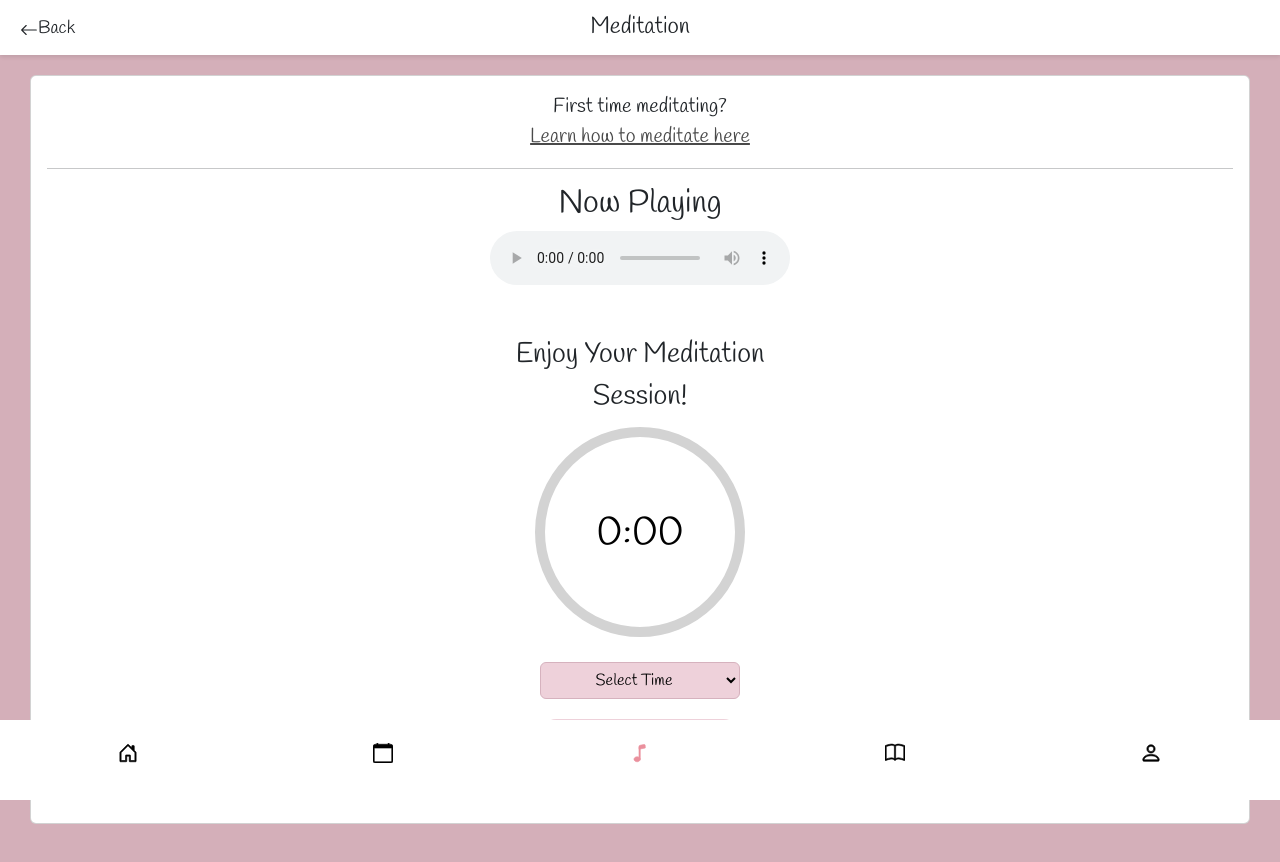
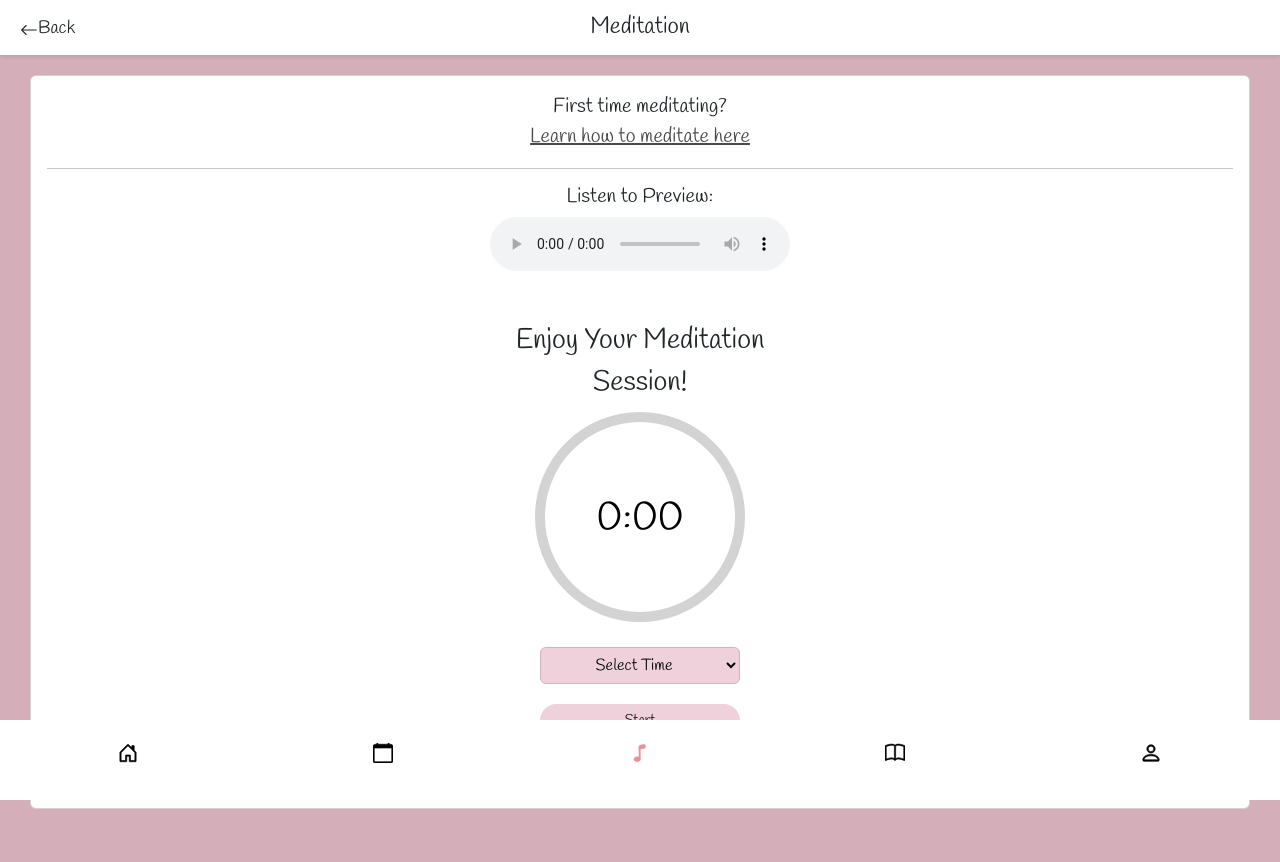
Before and after one commit to paceuniversity/team3spring2024, a React (Create React App) app in the folder moonflo/: page /meditation in a window 1280 px wide. Both pictures are taken after a click on the button "Relax". Shown: the top 862 px of the page. Built offline with nearby package versions, Linux system fonts and the light colour scheme.

Commit message:
conflict resolved

```diff
--- a/moonflo/src/components/Timer.js
+++ b/moonflo/src/components/Timer.js
@@ -113,7 +113,7 @@ const Timer = ({ onStatusChange, onPauseMusic }) => {
             <div>
                 <select onChange={handleChangeTime} value={selectedValue}>
                     <option value="" disabled>Select Time</option>
-                    <option value="300">5 Minutes</option>
+                    <option value="5">5 Minutes</option>
                     <option value="600">10 Minutes</option>
                     <option value="900">15 Minutes</option>
                 </select>
--- a/moonflo/src/components/balanceMusic.js
+++ b/moonflo/src/components/balanceMusic.js
@@ -1,68 +1,84 @@
 import React, { useState, useEffect } from 'react';
-import Timer from './Timer'; // Import the Timer component
-import Balance from './Balance.mp3'; // Import the song
+import Timer from './Timer';
+import BalancePreview from "./Previews/BalancePreview.mp3";
+import Balance from './Balance.mp3';
 
 const BalanceMusic = ({ onPauseMusic }) => {
-
   const [audio, setAudio] = useState(null); // State to manage the audio element
-  const [timerStarted, setTimerStarted] = useState(false); // State to track if the timer has started
-
+  const [timerStarted, setTimerStarted] = useState(false);  // State to track if the timer has started
+  const [pausedTime, setPausedTime] = useState(0);
+  const [isPlaying, setIsPlaying] = useState(false);
+  const [audioPosition, setAudioPosition] = useState(0);
 
   // Effect to handle cleanup when component unmounts
   useEffect(() => {
     return () => {
-      // Cleanup: Pause audio and notify parent component when unmounting
       if (audio) {
-        audio.pause(); // Pause the audio
+        audio.pause();  // Pause the audio
         onPauseMusic(); // Notify the parent component about pausing music
       }
     };
   }, [audio, onPauseMusic]); // Dependencies include 'audio' and 'onPauseMusic'
 
+
+  useEffect(() => {
+    const audioElement = new Audio(Balance);
+    setAudio(audioElement);
+    return () => {
+      audioElement.pause();
+    };
+  }, []);
+
   // Function to start playing the music
   const startMusic = () => {
-    if (!audio) {
-
-      const audioElement = new Audio(Balance); // Create new audio element
-      audioElement.play(); // Play the audio
-      setAudio(audioElement); // Set the audio state
-      setTimerStarted(true); // Set timer started state to true
-    } else {
-      audio.play(); // If audio exists, resume playing
-    }
+    if (!audio) return;
+    audio.currentTime = pausedTime;
+    audio.play(); // Play the audio
+    setTimerStarted(true);// Set the audio state
+    setIsPlaying(true); // Set timer started state to true
   };
 
-  // Function to pause the music
-
+   // Function to pause the music
   const pauseMusic = () => {
-    if (audio) {
-      audio.pause(); // Pause the audio
-    }
+    if (!audio) return;
+    setPausedTime(audio.currentTime);
+    audio.pause();
+    setTimerStarted(false);
+    setIsPlaying(false);
   };
 
   // Function to handle timer status change
   const handleTimerStatusChange = (isActive) => {
     if (isActive) {
-      startMusic(); // If timer is active, start playing music
+      startMusic();
     } else {
-      pauseMusic(); // If timer is inactive, pause the music
-      setTimerStarted(false); // Set timer started state to false
+      pauseMusic();  // Pause the audio
     }
   };
 
-  // JSX to render the component
+  const handlePauseMusic = (isPaused) => {
+    if (!audio) return;
+    if (isPaused) {
+      audio.pause();
+    } else {
+      audio.play();
+    }
+  };
+
+  const handlePauseWrapper = (isPaused) => {
+    pauseMusic();
+    handlePauseMusic(isPaused);
+  };
+
   return (
     <div className="music-player">
-      <h2>Now Playing</h2>
-      {!timerStarted && ( // Render audio element if timer is not started
-        <audio controls preload="auto" duration="120">
-          <source src={Balance} type="audio/mpeg" /> {/* Source of the audio */}
-          Your browser does not support the audio element. {/* Fallback message */}
-        </audio>
-      )}
-      <Timer onStatusChange={handleTimerStatusChange} onPauseMusic={pauseMusic} /> {/* Timer component */}
+      <h2 className='music-preview-caption'>Listen to Preview:</h2>
+      <audio controls preload="auto" src={BalancePreview}>
+        Your browser does not support the audio element.
+      </audio>
+      <Timer onStatusChange={handleTimerStatusChange} onPauseMusic={handlePauseWrapper} />
     </div>
   );
 };
 
-export default BalanceMusic; // Export the BalanceMusic component
+export default BalanceMusic;
--- a/moonflo/src/components/elevateMusic.js
+++ b/moonflo/src/components/elevateMusic.js
@@ -1,70 +1,84 @@
 import React, { useState, useEffect } from 'react';
-import Timer from './Timer'; // Import the Timer component
-import Elevate from './Elevate.mp3'; // Import the song
+import Timer from './Timer';
+import ElevatePreview from "./Previews/ElevatePreview.mp3";
+import Elevate from './Elevate.mp3';
 
 const ElevateMusic = ({ onPauseMusic }) => {
-
   const [audio, setAudio] = useState(null); // State to manage the audio element
-  const [timerStarted, setTimerStarted] = useState(false); // State to track if the timer has started
-
+  const [timerStarted, setTimerStarted] = useState(false);  // State to track if the timer has started
+  const [pausedTime, setPausedTime] = useState(0);
+  const [isPlaying, setIsPlaying] = useState(false);
+  const [audioPosition, setAudioPosition] = useState(0);
 
   // Effect to handle cleanup when component unmounts
   useEffect(() => {
     return () => {
-      // Cleanup: Pause audio and notify parent component when unmounting
       if (audio) {
-        audio.pause(); // Pause the audio
+        audio.pause();  // Pause the audio
         onPauseMusic(); // Notify the parent component about pausing music
       }
     };
   }, [audio, onPauseMusic]); // Dependencies include 'audio' and 'onPauseMusic'
 
+
+  useEffect(() => {
+    const audioElement = new Audio(Elevate);
+    setAudio(audioElement);
+    return () => {
+      audioElement.pause();
+    };
+  }, []);
+
   // Function to start playing the music
   const startMusic = () => {
-    if (!audio) {
-
-
-      const audioElement = new Audio(Elevate); // Create new audio element
-      audioElement.play(); // Play the audio
-      setAudio(audioElement); // Set the audio state
-      setTimerStarted(true); // Set timer started state to true
-    } else {
-      audio.play(); // If audio exists, resume playing
-    }
+    if (!audio) return;
+    audio.currentTime = pausedTime;
+    audio.play(); // Play the audio
+    setTimerStarted(true);// Set the audio state
+    setIsPlaying(true); // Set timer started state to true
   };
 
-  // Function to pause the music
-
-
+   // Function to pause the music
   const pauseMusic = () => {
-    if (audio) {
-      audio.pause(); // Pause the audio
-    }
+    if (!audio) return;
+    setPausedTime(audio.currentTime);
+    audio.pause();
+    setTimerStarted(false);
+    setIsPlaying(false);
   };
 
   // Function to handle timer status change
   const handleTimerStatusChange = (isActive) => {
     if (isActive) {
-      startMusic(); // If timer is active, start playing music
+      startMusic();
     } else {
-      pauseMusic(); // If timer is inactive, pause the music
-      setTimerStarted(false); // Set timer started state to false
+      pauseMusic();  // Pause the audio
     }
   };
 
-  // JSX to render the component
+  const handlePauseMusic = (isPaused) => {
+    if (!audio) return;
+    if (isPaused) {
+      audio.pause();
+    } else {
+      audio.play();
+    }
+  };
+
+  const handlePauseWrapper = (isPaused) => {
+    pauseMusic();
+    handlePauseMusic(isPaused);
+  };
+
   return (
     <div className="music-player">
-      <h2>Now Playing</h2>
-      {!timerStarted && ( // Render audio element if timer is not started
-        <audio controls preload="auto" duration="120">
-          <source src={Elevate} type="audio/mpeg" /> {/* Source of the audio */}
-          Your browser does not support the audio element. {/* Fallback message */}
-        </audio>
-      )}
-      <Timer onStatusChange={handleTimerStatusChange} onPauseMusic={pauseMusic} /> {/* Timer component */}
+      <h2 className='music-preview-caption'>Listen to Preview:</h2>
+      <audio controls preload="auto" src={ElevatePreview}>
+        Your browser does not support the audio element.
+      </audio>
+      <Timer onStatusChange={handleTimerStatusChange} onPauseMusic={handlePauseWrapper} />
     </div>
   );
 };
 
-export default ElevateMusic; // Export the ElevateMusic component
+export default ElevateMusic;
--- a/moonflo/src/components/peaceMusic.js
+++ b/moonflo/src/components/peaceMusic.js
@@ -1,68 +1,84 @@
 import React, { useState, useEffect } from 'react';
-import Timer from './Timer'; // Import the Timer component
-import Peace from './Peace.mp3'; // Import the song
+import Timer from './Timer';
+import PeacePreview from "./Previews/PeacePreview.mp3";
+import Peace from './Peace.mp3';
 
 const PeaceMusic = ({ onPauseMusic }) => {
-
   const [audio, setAudio] = useState(null); // State to manage the audio element
-  const [timerStarted, setTimerStarted] = useState(false); // State to track if the timer has started
-
+  const [timerStarted, setTimerStarted] = useState(false);  // State to track if the timer has started
+  const [pausedTime, setPausedTime] = useState(0);
+  const [isPlaying, setIsPlaying] = useState(false);
+  const [audioPosition, setAudioPosition] = useState(0);
 
   // Effect to handle cleanup when component unmounts
   useEffect(() => {
     return () => {
-      // Cleanup: Pause audio and notify parent component when unmounting
       if (audio) {
-        audio.pause(); // Pause the audio
+        audio.pause();  // Pause the audio
         onPauseMusic(); // Notify the parent component about pausing music
       }
     };
   }, [audio, onPauseMusic]); // Dependencies include 'audio' and 'onPauseMusic'
 
+
+  useEffect(() => {
+    const audioElement = new Audio(Peace);
+    setAudio(audioElement);
+    return () => {
+      audioElement.pause();
+    };
+  }, []);
+
   // Function to start playing the music
   const startMusic = () => {
-    if (!audio) {
-
-      const audioElement = new Audio(Peace); // Create new audio element
-      audioElement.play(); // Play the audio
-      setAudio(audioElement); // Set the audio state
-      setTimerStarted(true); // Set timer started state to true
-    } else {
-      audio.play(); // If audio exists, resume playing
-
-    }
+    if (!audio) return;
+    audio.currentTime = pausedTime;
+    audio.play(); // Play the audio
+    setTimerStarted(true);// Set the audio state
+    setIsPlaying(true); // Set timer started state to true
   };
 
-  // Function to pause the music
+   // Function to pause the music
   const pauseMusic = () => {
-    if (audio) {
-      audio.pause(); // Pause the audio
-    }
+    if (!audio) return;
+    setPausedTime(audio.currentTime);
+    audio.pause();
+    setTimerStarted(false);
+    setIsPlaying(false);
   };
 
   // Function to handle timer status change
   const handleTimerStatusChange = (isActive) => {
     if (isActive) {
-      startMusic(); // If timer is active, start playing music
+      startMusic();
     } else {
-      pauseMusic(); // If timer is inactive, pause the music
-      setTimerStarted(false); // Set timer started state to false
+      pauseMusic();  // Pause the audio
     }
   };
 
-  // JSX to render the component
+  const handlePauseMusic = (isPaused) => {
+    if (!audio) return;
+    if (isPaused) {
+      audio.pause();
+    } else {
+      audio.play();
+    }
+  };
+
+  const handlePauseWrapper = (isPaused) => {
+    pauseMusic();
+    handlePauseMusic(isPaused);
+  };
+
   return (
     <div className="music-player">
-      <h2>Now Playing</h2>
-      {!timerStarted && ( // Render audio element if timer is not started
-        <audio controls preload="auto" duration="120">
-          <source src={Peace} type="audio/mpeg" /> {/* Source of the audio */}
-          Your browser does not support the audio element. {/* Fallback message */}
-        </audio>
-      )}
-      <Timer onStatusChange={handleTimerStatusChange} onPauseMusic={pauseMusic} /> {/* Timer component */}
+      <h2 className='music-preview-caption'>Listen to Preview:</h2>
+      <audio controls preload="auto" src={PeacePreview}>
+        Your browser does not support the audio element.
+      </audio>
+      <Timer onStatusChange={handleTimerStatusChange} onPauseMusic={handlePauseWrapper} />
     </div>
   );
 };
 
-export default PeaceMusic; // Export the PeaceMusic component
+export default PeaceMusic;
--- a/moonflo/src/components/relaxMusic.js
+++ b/moonflo/src/components/relaxMusic.js
@@ -1,68 +1,84 @@
 import React, { useState, useEffect } from 'react';
-import Timer from './Timer'; // Import the Timer component
-import Relax from './Relax.mp3'; // Import the song
+import Timer from './Timer';
+import RelaxPreview from "./Previews/RelaxPreview.mp3";
+import Relax from './Relax.mp3';
 
 const RelaxMusic = ({ onPauseMusic }) => {
-
   const [audio, setAudio] = useState(null); // State to manage the audio element
-  const [timerStarted, setTimerStarted] = useState(false); // State to track if the timer has started
-
+  const [timerStarted, setTimerStarted] = useState(false);  // State to track if the timer has started
+  const [pausedTime, setPausedTime] = useState(0);
+  const [isPlaying, setIsPlaying] = useState(false);
+  const [audioPosition, setAudioPosition] = useState(0);
 
   // Effect to handle cleanup when component unmounts
   useEffect(() => {
     return () => {
-      // Cleanup: Pause audio and notify parent component when unmounting
       if (audio) {
-        audio.pause(); // Pause the audio
+        audio.pause();  // Pause the audio
         onPauseMusic(); // Notify the parent component about pausing music
       }
     };
   }, [audio, onPauseMusic]); // Dependencies include 'audio' and 'onPauseMusic'
 
+
+  useEffect(() => {
+    const audioElement = new Audio(Relax);
+    setAudio(audioElement);
+    return () => {
+      audioElement.pause();
+    };
+  }, []);
+
   // Function to start playing the music
   const startMusic = () => {
-    if (!audio) {
-
-      const audioElement = new Audio(Relax); // Create new audio element
-      audioElement.play(); // Play the audio
-      setAudio(audioElement); // Set the audio state
-      setTimerStarted(true); // Set timer started state to true
-    } else {
-      audio.play(); // If audio exists, resume playing
-
-    }
+    if (!audio) return;
+    audio.currentTime = pausedTime;
+    audio.play(); // Play the audio
+    setTimerStarted(true);// Set the audio state
+    setIsPlaying(true); // Set timer started state to true
   };
 
-  // Function to pause the music
+   // Function to pause the music
   const pauseMusic = () => {
-    if (audio) {
-      audio.pause(); // Pause the audio
-    }
+    if (!audio) return;
+    setPausedTime(audio.currentTime);
+    audio.pause();
+    setTimerStarted(false);
+    setIsPlaying(false);
   };
 
   // Function to handle timer status change
   const handleTimerStatusChange = (isActive) => {
     if (isActive) {
-      startMusic(); // If timer is active, start playing music
+      startMusic();
     } else {
-      pauseMusic(); // If timer is inactive, pause the music
-      setTimerStarted(false); // Set timer started state to false
+      pauseMusic();  // Pause the audio
     }
   };
 
-  // JSX to render the component
+  const handlePauseMusic = (isPaused) => {
+    if (!audio) return;
+    if (isPaused) {
+      audio.pause();
+    } else {
+      audio.play();
+    }
+  };
+
+  const handlePauseWrapper = (isPaused) => {
+    pauseMusic();
+    handlePauseMusic(isPaused);
+  };
+
   return (
     <div className="music-player">
-      <h2>Now Playing</h2>
-      {!timerStarted && ( // Render audio element if timer is not started
-        <audio controls preload="auto" duration="120">
-          <source src={Relax} type="audio/mpeg" /> {/* Source of the audio */}
-          Your browser does not support the audio element. {/* Fallback message */}
-        </audio>
-      )}
-      <Timer onStatusChange={handleTimerStatusChange} onPauseMusic={pauseMusic} /> {/* Timer component */}
+      <h2 className='music-preview-caption'>Listen to Preview:</h2>
+      <audio controls preload="auto" src={RelaxPreview}>
+        Your browser does not support the audio element.
+      </audio>
+      <Timer onStatusChange={handleTimerStatusChange} onPauseMusic={handlePauseWrapper} />
     </div>
   );
 };
 
-export default RelaxMusic; // Export the RelaxMusic component
+export default RelaxMusic;
```
